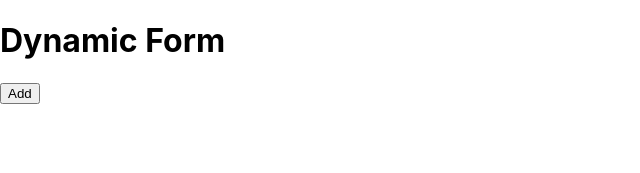
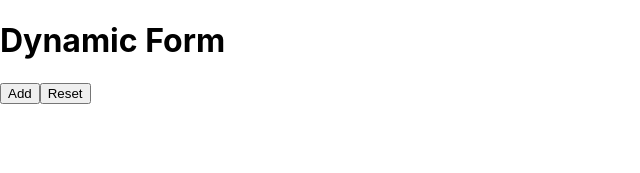
Before and after one commit to wlabesamis/complex-react-component, a React (Create React App) app: page / in a window 1280 px wide. Shown: the top 173 px of the page, without its empty margins (0-640 px from the left). Built offline with nearby package versions, Linux system fonts and the light colour scheme.

Commit message:
remove useEffect hook, the preload data was already exists, added reset button and show remove button to remove first row

```diff
--- a/src/features/dependentForm/components/DependentForm.js
+++ b/src/features/dependentForm/components/DependentForm.js
@@ -1,6 +1,6 @@
-import { useEffect, React } from 'react';
+import { React } from 'react';
 import { useDispatch, useSelector } from 'react-redux';
-import { addInput, removeInput, updateInputData, setValue } from '../../dependentForm/dependentFormSlice';
+import { addInput, removeInput, updateInputData, resetForm } from '../../dependentForm/dependentFormSlice';
 import Input from '../../../components/Input';
 import Button from '../../../components/Button';
 
@@ -8,14 +8,6 @@ import Button from '../../../components/Button';
 const DependentForm = () => {
   const dispatch = useDispatch();
   const formInputs = useSelector(state => state.dependentForm.formInputs);
-
-  // Set initial value from sessionStorage if available
-  useEffect(() => {
-    const savedState = JSON.parse(sessionStorage.getItem('state'));
-    if (savedState && savedState.dependentForm) {
-      dispatch(setValue(savedState.dependentForm));
-    }
-  }, [dispatch]);
 
   const handleAddInput = () => {
     dispatch(addInput({ id: Date.now().toString(), name: '', age: '' }));
@@ -27,6 +19,10 @@ const DependentForm = () => {
 
   const handleChange = (e) => {
     dispatch(updateInputData({ id: e.target.id, field: e.target.name, value: e.target.value }));
+  };
+
+  const handleReset = () => {
+    dispatch(resetForm());
   };
 
 
@@ -54,7 +50,6 @@ const DependentForm = () => {
             onChange={handleChange}
             data-testid={`input-age-${input.id}`}
           />
-          {formInputs.length > 1 && index !== 0 && (
           <Button
             name={`remove_${input.id}`}
             type="button"
@@ -63,7 +58,6 @@ const DependentForm = () => {
           >
             Remove
           </Button>
-          )}
         </div>
       ))}
       <Button
@@ -74,6 +68,14 @@ const DependentForm = () => {
       >
         Add
       </Button>
+      <Button
+        name={`reset-button`}
+        type="button"
+        onClick={handleReset}
+        data-testid={`reeset-button`}
+      >
+        Reset
+      </Button>
     </div>
   );
 };
--- a/src/features/dependentForm/dependentFormSlice.js
+++ b/src/features/dependentForm/dependentFormSlice.js
@@ -24,10 +24,7 @@ const dependentFormSlice = createSlice({
     },
     resetForm: state => {
       state.formInputs = [];
-    },
-    setValue: (state, action) => {
-      state.value = action.payload;
-    },
+    }
   },
 });
 
```
Lines whose indentation alone changed are shown as unchanged.
